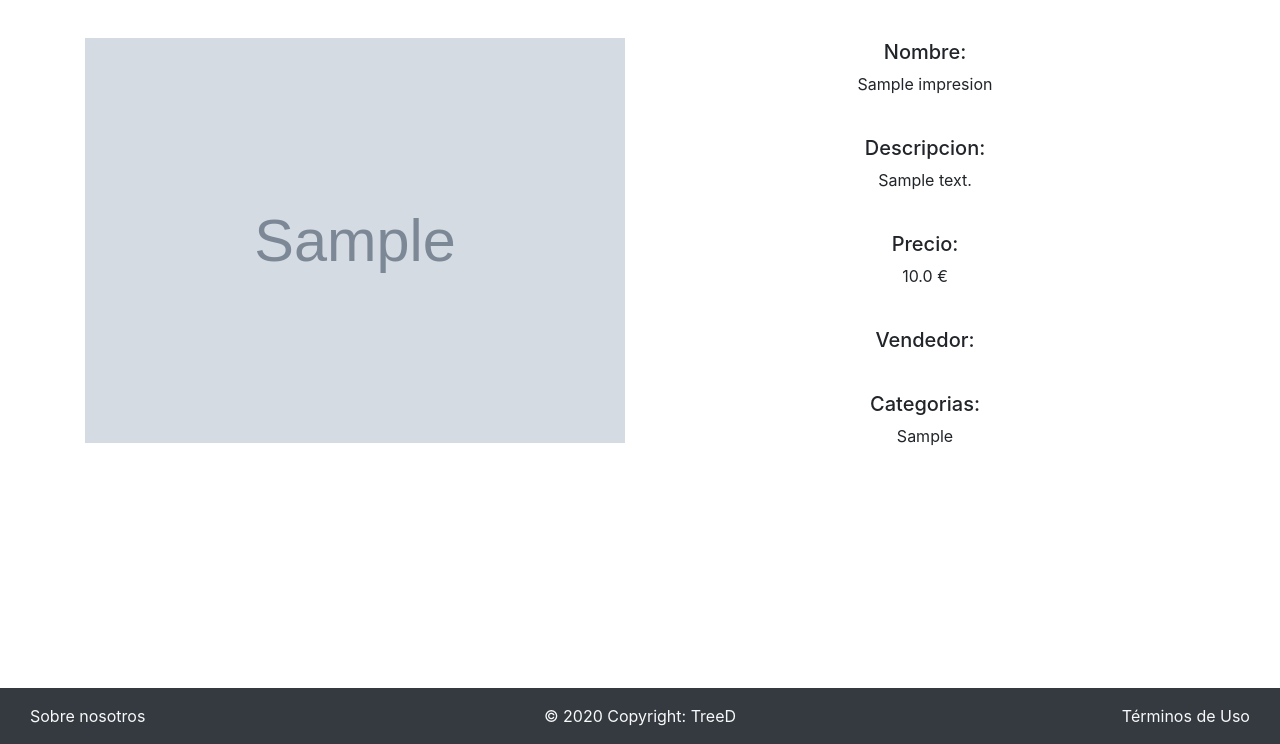
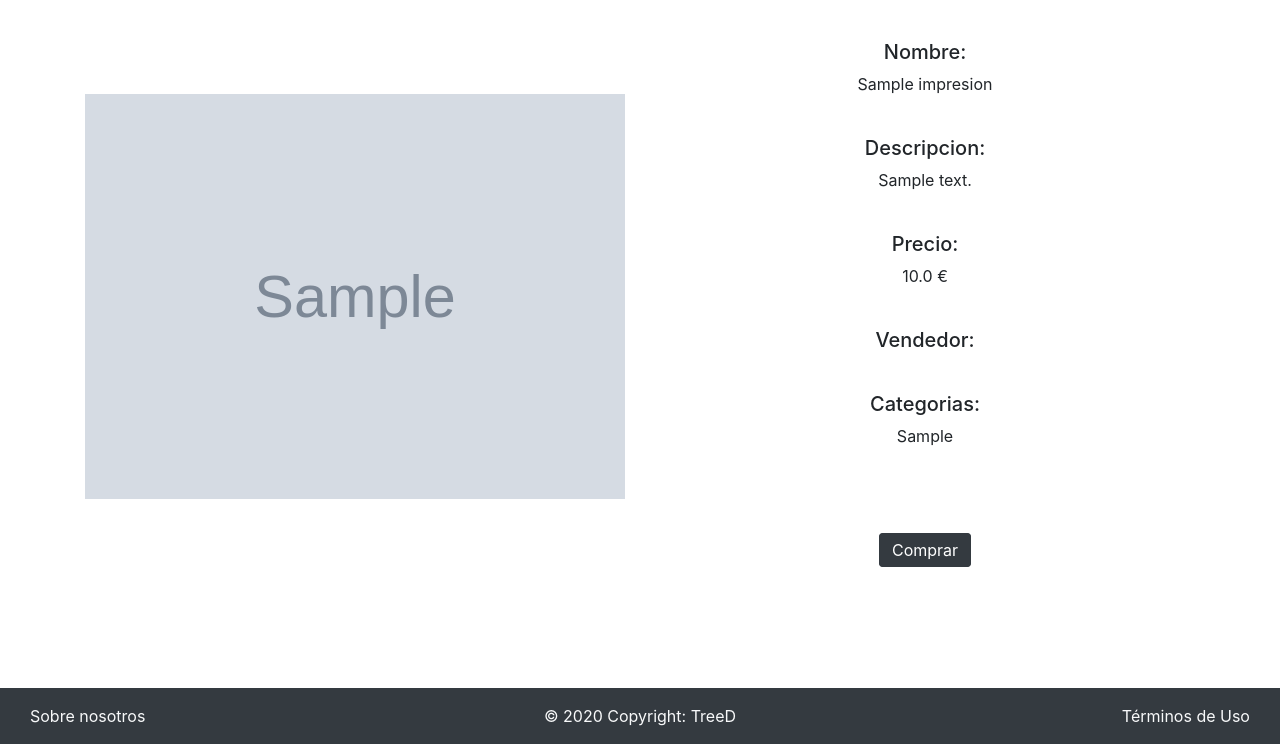
Before and after one commit to dp2-anacardo/treeD, a Django app: page /impresion/mostrarImpresion/1/ in a window 1280 px wide. Shown: the part 56-800 px from the top of the page. Run offline with Django 3.2, Linux system fonts and the light colour scheme; a user stored in the database is signed in; tables that the repository leaves empty hold one stand-in row (values such as "Sample post"); grey boxes marked "Sample" are stand-in pictures; some libraries are stand-ins or nearby versions.

Commit message:
Falta enlazar botones

```diff
--- a/treeD/main/templates/impresiones/mostrarImpresion.html
+++ b/treeD/main/templates/impresiones/mostrarImpresion.html
@@ -40,7 +40,7 @@
     {% endif %}
     </div>
 
-     <div class="col-lg-6">
+     <div class="col-lg-6 text-center">
         <br>
         <h5 class="text-center">Nombre:</h5>
         <p class="text-center">{{impresion.nombre}}</p>
@@ -61,7 +61,11 @@
         <h5 class="text-center">Categorias:</h5>
         {%for i in categorias%}
           <p class="text-center">{{i.categoria}}<p>
-        {%endfor%}
+        {%endfor%} <br> <br> <br>
+
+        {% if user.is_authenticated %}
+        <a href="#" class="btn btn-dark m-auto d-inline">Comprar</a>
+        {%endif%}
       </div>
       </div>
     </div>
```
